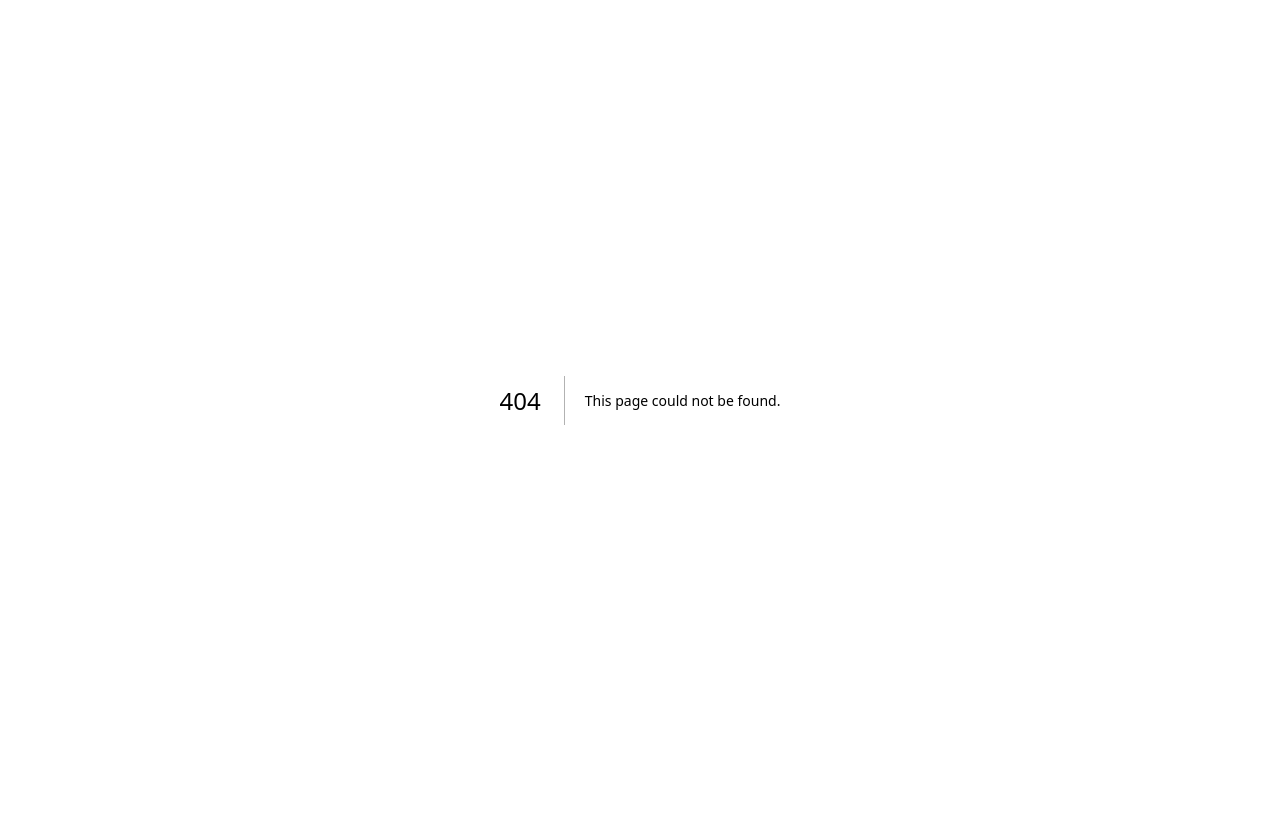
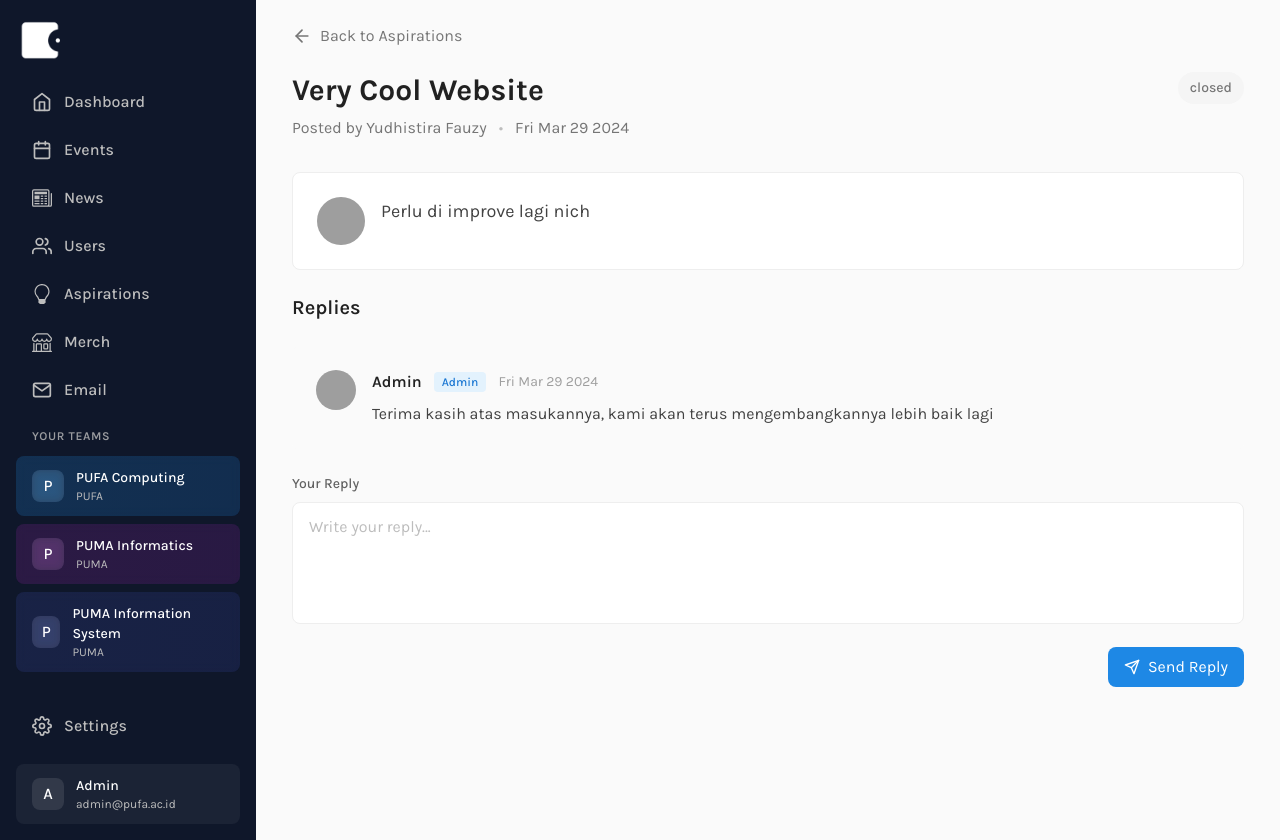
Before and after one commit to haysnairpa/PUFA-25, a Next.js app: page /admin/aspirations/1 in a window 1280 px wide. Before the commit this address had no page. Before the commit the page ends 800 px from the top, so only its background shows below. Built offline with nearby package versions, Linux system fonts and the light colour scheme; grey boxes are pictures that could not be loaded.

Commit message:
admin aspiration page and it's detail page to reply

```diff
--- /dev/null
+++ b/src/app/(admin)/admin/aspirations/[id]/page.jsx
@@ -0,0 +1,147 @@
+"use client";
+
+import { useState } from "react";
+import { FiArrowLeft, FiSend, FiCheckCircle, FiXCircle } from "react-icons/fi";
+import Image from "next/image";
+import Link from "next/link";
+
+export default function AspirationDetailPage({ params }) {
+  const [reply, setReply] = useState("");
+
+  // Sample aspiration data (in real app, fetch based on params.id)
+  const aspiration = {
+    id: params.id,
+    title: "Very Cool Website",
+    content: "Perlu di improve lagi nich",
+    author: "Yudhistira Fauzy",
+    date: "Fri Mar 29 2024",
+    status: "closed",
+    avatar: "/avatars/user1.jpg",
+    replies: [
+      {
+        id: 1,
+        content: "Terima kasih atas masukannya, kami akan terus mengembangkannya lebih baik lagi",
+        author: "Admin",
+        date: "Fri Mar 29 2024",
+        isAdmin: true,
+        avatar: "/avatars/admin.jpg"
+      }
+    ]
+  };
+
+  const handleSubmitReply = (e) => {
+    e.preventDefault();
+    // Handle reply submission here
+    setReply("");
+  };
+
+  return (
+    <div className="p-6 max-w-[1000px] mx-auto">
+      {/* Header with Back Button */}
+      <div className="mb-8">
+        <Link
+          href="/admin/aspirations"
+          className="inline-flex items-center text-gray-600 hover:text-gray-900 mb-6"
+        >
+          <FiArrowLeft className="w-5 h-5 mr-2" />
+          Back to Aspirations
+        </Link>
+        <div className="flex justify-between items-start">
+          <div>
+            <h1 className="text-3xl font-bold text-gray-900">{aspiration.title}</h1>
+            <div className="flex items-center gap-3 mt-2">
+              <span className="text-base text-gray-600">Posted by {aspiration.author}</span>
+              <span className="text-gray-400">•</span>
+              <span className="text-base text-gray-600">{aspiration.date}</span>
+            </div>
+          </div>
+          <span className={`px-3 py-1.5 rounded-full text-sm font-medium ${
+            aspiration.status === 'open'
+              ? 'bg-green-50 text-green-700'
+              : 'bg-gray-100 text-gray-600'
+          }`}>
+            {aspiration.status}
+          </span>
+        </div>
+      </div>
+
+      {/* Main Content */}
+      <div className="bg-white rounded-lg border border-gray-200 p-6 mb-6">
+        <div className="flex gap-4">
+          <div className="w-12 h-12 rounded-full bg-gray-100 overflow-hidden relative flex-shrink-0">
+            <Image
+              src={aspiration.avatar}
+              alt={aspiration.author}
+              fill
+              className="object-cover"
+            />
+          </div>
+          <div className="flex-1">
+            <p className="text-gray-800 text-lg">{aspiration.content}</p>
+          </div>
+        </div>
+      </div>
+
+      {/* Replies Section */}
+      <div className="space-y-6">
+        <h2 className="text-xl font-semibold text-gray-900">Replies</h2>
+
+        {aspiration.replies.map((reply) => (
+          <div
+            key={reply.id}
+            className="bg-gray-50 rounded-lg p-6"
+          >
+            <div className="flex gap-4">
+              <div className="w-10 h-10 rounded-full bg-gray-100 overflow-hidden relative flex-shrink-0">
+                <Image
+                  src={reply.avatar}
+                  alt={reply.author}
+                  fill
+                  className="object-cover"
+                />
+              </div>
+              <div className="flex-1">
+                <div className="flex items-center gap-3 mb-2">
+                  <span className="font-semibold text-gray-900">{reply.author}</span>
+                  {reply.isAdmin && (
+                    <span className="px-2 py-0.5 rounded text-xs font-medium bg-blue-50 text-blue-700">
+                      Admin
+                    </span>
+                  )}
+                  <span className="text-sm text-gray-500">{reply.date}</span>
+                </div>
+                <p className="text-gray-800">{reply.content}</p>
+              </div>
+            </div>
+          </div>
+        ))}
+
+        {/* Reply Form */}
+        <form onSubmit={handleSubmitReply} className="mt-8">
+          <div className="mb-4">
+            <label htmlFor="reply" className="block text-sm font-medium text-gray-700 mb-2">
+              Your Reply
+            </label>
+            <textarea
+              id="reply"
+              rows={4}
+              className="w-full px-4 py-3 rounded-lg border border-gray-200 focus:ring-2 focus:ring-blue-500/20 focus:border-blue-500 resize-none"
+              placeholder="Write your reply..."
+              value={reply}
+              onChange={(e) => setReply(e.target.value)}
+            />
+          </div>
+          <div className="flex justify-end">
+            <button
+              type="submit"
+              className="inline-flex items-center px-4 py-2 bg-blue-600 text-white rounded-lg hover:bg-blue-700 transition-colors"
+            >
+              <FiSend className="w-4 h-4 mr-2" />
+              Send Reply
+            </button>
+          </div>
+        </form>
+      </div>
+    </div>
+  );
+}
--- /dev/null
+++ b/src/app/(admin)/admin/aspirations/page.jsx
@@ -0,0 +1,128 @@
+"use client";
+
+import { useState } from "react";
+import { FiSearch, FiMessageSquare, FiCheckCircle, FiXCircle } from "react-icons/fi";
+import Image from "next/image";
+import Link from "next/link";
+
+export default function AspirationsPage() {
+  const [searchQuery, setSearchQuery] = useState("");
+
+  // Sample aspirations data
+  const aspirations = [
+    {
+      id: 1,
+      title: "Very Cool Website",
+      content: "Perlu di improve lagi nich",
+      author: "Yudhistira Fauzy",
+      date: "Fri Mar 29 2024",
+      status: "closed",
+      avatar: "/avatars/user1.jpg",
+      replies: 1
+    },
+    {
+      id: 2,
+      title: "Competition",
+      content: "make a large-scale technology event, so that the name of informatics computing is increasingly rising",
+      author: "Muhammad Pratama",
+      date: "Thu Jun 27 2024",
+      status: "open",
+      avatar: "/avatars/user2.jpg",
+      replies: 1
+    },
+    {
+      id: 3,
+      title: "Website",
+      content: "Perlu di improve lagi nich",
+      author: "alief firmanda",
+      date: "Wed Jul 03 2024",
+      status: "closed",
+      avatar: "/avatars/user3.jpg",
+      replies: 2
+    }
+  ];
+
+  const filteredAspirations = aspirations.filter(aspiration =>
+    aspiration.title.toLowerCase().includes(searchQuery.toLowerCase()) ||
+    aspiration.content.toLowerCase().includes(searchQuery.toLowerCase()) ||
+    aspiration.author.toLowerCase().includes(searchQuery.toLowerCase())
+  );
+
+  return (
+    <div className="p-6 max-w-[1600px] mx-auto">
+      {/* Header */}
+      <div className="flex justify-between items-center mb-8">
+        <div>
+          <h1 className="text-3xl font-bold text-gray-900">Aspirations</h1>
+          <p className="text-base text-gray-600 mt-1">Manage and respond to community aspirations</p>
+        </div>
+      </div>
+
+      {/* Search */}
+      <div className="relative mb-6">
+        <FiSearch className="absolute left-3 top-1/2 -translate-y-1/2 text-gray-400 w-5 h-5" />
+        <input
+          type="text"
+          placeholder="Search aspirations..."
+          className="w-full pl-10 pr-4 py-2 border border-gray-200 rounded-lg focus:outline-none focus:ring-1 focus:ring-gray-400 focus:border-gray-400 bg-gray-50/50"
+          value={searchQuery}
+          onChange={(e) => setSearchQuery(e.target.value)}
+        />
+      </div>
+
+      {/* Aspirations List */}
+      <div className="space-y-4">
+        {filteredAspirations.map((aspiration) => (
+          <Link
+            href={`/admin/aspirations/${aspiration.id}`}
+            key={aspiration.id}
+            className="block"
+          >
+            <div className="bg-white rounded-lg border border-gray-200 p-6 hover:border-gray-300 transition-all">
+              <div className="flex items-start justify-between">
+                <div className="flex items-start space-x-4">
+                  <div className="w-10 h-10 rounded-full bg-gray-100 overflow-hidden relative flex-shrink-0">
+                    <Image
+                      src={aspiration.avatar}
+                      alt={aspiration.author}
+                      fill
+                      className="object-cover"
+                    />
+                  </div>
+                  <div>
+                    <div className="flex items-center gap-3">
+                      <h3 className="font-semibold text-gray-900">{aspiration.title}</h3>
+                      <span className={`px-2 py-1 rounded-full text-xs font-medium ${
+                        aspiration.status === 'open'
+                          ? 'bg-green-50 text-green-700'
+                          : 'bg-gray-100 text-gray-600'
+                      }`}>
+                        {aspiration.status}
+                      </span>
+                    </div>
+                    <p className="text-sm text-gray-600 mt-1 line-clamp-2">{aspiration.content}</p>
+                    <div className="flex items-center gap-4 mt-3">
+                      <span className="text-sm font-medium text-gray-900">{aspiration.author}</span>
+                      <span className="text-sm text-gray-500">{aspiration.date}</span>
+                      <div className="flex items-center gap-1 text-gray-500">
+                        <FiMessageSquare className="w-4 h-4" />
+                        <span className="text-sm">{aspiration.replies}</span>
+                      </div>
+                    </div>
+                  </div>
+                </div>
+                <div className="flex items-center gap-2">
+                  {aspiration.status === 'closed' ? (
+                    <FiCheckCircle className="w-5 h-5 text-green-500" />
+                  ) : (
+                    <FiXCircle className="w-5 h-5 text-gray-400" />
+                  )}
+                </div>
+              </div>
+            </div>
+          </Link>
+        ))}
+      </div>
+    </div>
+  );
+}
```
